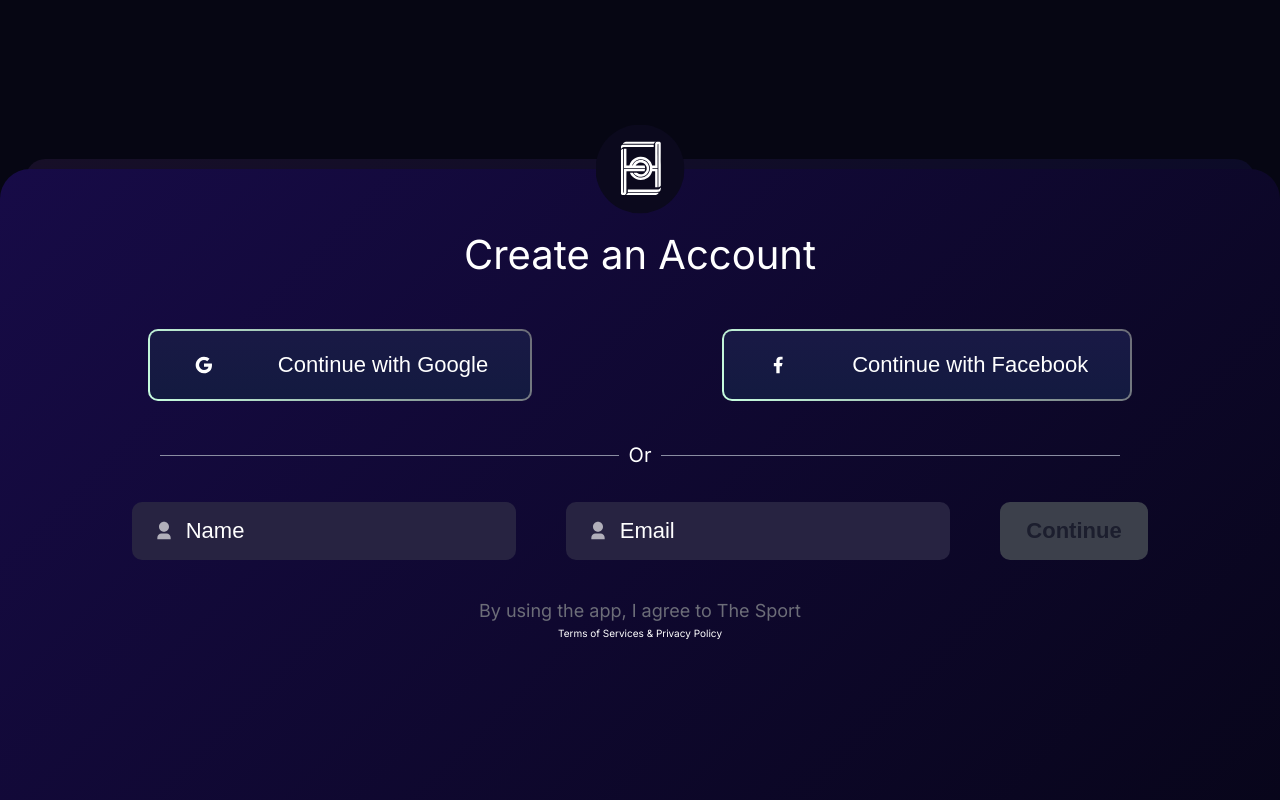
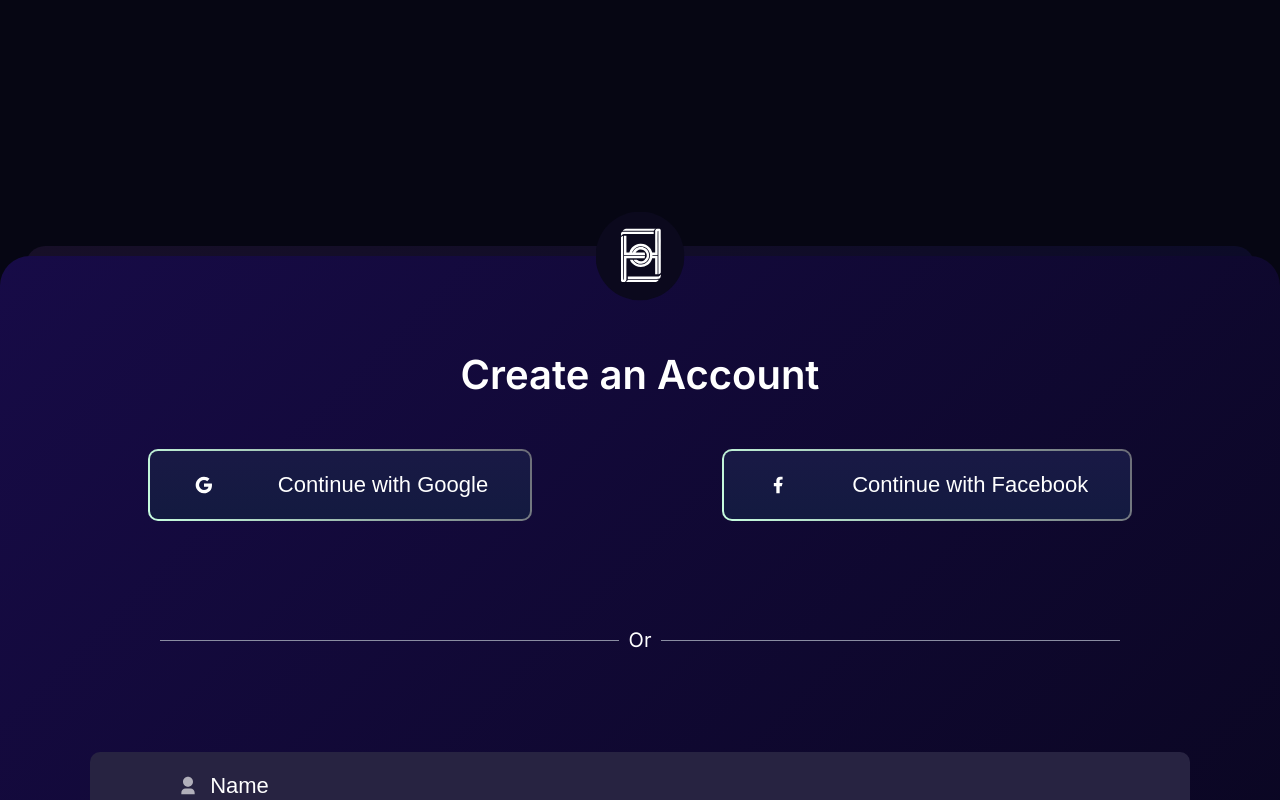
Before and after one commit to kuldip-trentium/login-formui, a React (Create React App) app: page / in a window 1280 px wide. Shown: the top 800 px of the page. Built offline with nearby package versions, Linux system fonts and the light colour scheme.

Commit message:
update : add some styling and formik in ui

```diff
--- a/package.json
+++ b/package.json
@@ -6,10 +6,12 @@
     "@testing-library/jest-dom": "^5.17.0",
     "@testing-library/react": "^13.4.0",
     "@testing-library/user-event": "^13.5.0",
+    "formik": "^2.4.3",
     "react": "^18.2.0",
     "react-dom": "^18.2.0",
     "react-scripts": "5.0.1",
-    "web-vitals": "^2.1.4"
+    "web-vitals": "^2.1.4",
+    "yup": "^1.2.0"
   },
   "scripts": {
     "start": "react-scripts start",
--- /dev/null
+++ b/src/assets/css/font.css
@@ -0,0 +1,28 @@
+@font-face {
+  font-family: 'Inter';
+  src: url('https://fonts.googleapis.com/css2?family=Inter:wght@100;200;300;400;500;600;700;800;900&display=swap')
+    format('woff2');
+  font-weight: 400;
+  font-style: normal;
+}
+@font-face {
+  font-family: 'Inter';
+  src: url('https://fonts.googleapis.com/css2?family=Inter:wght@100;200;300;400;500;600;700;800;900&display=swap')
+    format('woff2');
+  font-weight: 600;
+  font-style: regular;
+}
+@font-face {
+  font-family: 'Inter';
+  src: url('https://fonts.googleapis.com/css2?family=Inter:wght@100;200;300;400;500;600;700;800;900&display=swap')
+    format('woff2');
+  font-weight: 800;
+  font-style: medium;
+}
+@font-face {
+  font-family: 'Inter';
+  src: url('https://fonts.googleapis.com/css2?family=Inter:wght@100;200;300;400;500;600;700;800;900&display=swap')
+    format('woff2');
+  font-weight: 900;
+  font-style: dark;
+}
--- a/src/assets/css/variable.css
+++ b/src/assets/css/variable.css
@@ -3,10 +3,7 @@
   --primary-color: #ffffff;
   --login-page-color: #060613;
   --input-bg-color: #272341;
-  --continue-btn-bg-color: #3d414b;
-  --continue-btn-text-color: #1c1e2e;
+  --regular-btn-text-color: #1c1e2e;
   --normal-text-color: #6c6d78;
-  --first-border-gradiant: #181b47;
-  --second-border-gradiant: #12173e;
   --or-color: #8a8da2;
 }
--- a/src/atoms/Text/text.css
+++ b/src/atoms/Text/text.css
@@ -1,6 +1,7 @@
 .form-heading {
   color: var(--primary-color);
   font-size: 21px;
+  font-weight: 600;
 
   @media (max-width: 1800px) {
     font-size: 50px;
--- a/src/atoms/buttons/button.css
+++ b/src/atoms/buttons/button.css
@@ -71,8 +71,12 @@
   );
   border-radius: 10px;
   padding: 15px 20px;
+  @media (max-width: 1800px) {
+    width: 83%;
+    margin: 10px auto;
+  }
   @media (max-width: 800px) {
-    width: 84%;
+    width: 83%;
     margin: 10px auto;
   }
   @media (max-width: 600px) {
@@ -84,7 +88,7 @@
   background: none;
   border: none;
   margin: auto;
-  color: var(--continue-btn-text-color);
+  color: var(--regular-btn-text-color);
   font-weight: 800;
   @media (max-width: 1800px) {
     font-size: 24px;
--- a/src/atoms/inputs/Input.js
+++ b/src/atoms/inputs/Input.js
@@ -1,35 +1,26 @@
 import React from 'react'
 import user from '../../assets/images/User.svg'
 import './input.css'
-import {useFormik} from 'formik';
-import * as Yup from 'yup';
+// import {useFormik} from 'formik';
+// import * as Yup from 'yup';
+import {Field, ErrorMessage} from 'formik';
 
 const Input = (props) => {
-  const formik = useFormik({
-    initialValues: {
-      [props.name]: '',
-    },
-    validationSchema: Yup.object({
-      [props.name]: Yup.string().required(`${props.placeholder} is required`),
-    }),
-    onSubmit: (values) => {
-      // Handle form submission here
-      console.log('Form values:', values);
-    },
-  });
   return (
+    <>
       <div className='name-email-input'>
-      <img src={user} alt='name-logo' />
-      {/* <input type={props.type} placeholder={props.placeholder} /> */}
-      <input
+        <img src={user} alt='user img' />
+        <Field
           type={props.type}
           placeholder={props.placeholder}
           name={props.name}
-        onChange={formik.handleChange}
-        onBlur={formik.handleBlur}
-        value={formik.values[props.name]}
+          id={props.name}
+          className='formik-input'
+          style={{color: 'white'}}
         />
       </div>
+      <ErrorMessage name={props.name} component='div' className='error-message' />
+    </>
   )
 }
 
--- a/src/atoms/inputs/input.css
+++ b/src/atoms/inputs/input.css
@@ -7,14 +7,15 @@
   border-radius: 10px;
   background-color: var(--input-bg-color) !important;
   gap: 10px;
-
+  padding: 20px 50px 20px 0px;
+  margin: 4px auto;
   @media (max-width: 1800px) {
-    width: 30%;
+    width: 82%;
+    margin: 50px auto;
   }
   @media (max-width: 800px) {
-    width: 82%;
+    width: 81%;
     margin: 5px auto;
-    padding: 20px 50px 20px 0px;
   }
   @media (max-width: 600px) {
     width: 74%;
@@ -61,3 +62,6 @@
   border-color: transparent;
   color: var(--primary-color);
 }
+.error-message {
+  color: #dfccfb;
+}
--- a/src/atoms/seperator/seperator.css
+++ b/src/atoms/seperator/seperator.css
@@ -2,6 +2,12 @@
 
 .seperator {
   margin: 35px 0px;
+  @media (max-width: 1800px) {
+    margin: 100px 0px;
+  }
+  @media (max-width: 800px) {
+    margin: 60px 0px;
+  }
   @media (max-width: 600px) {
     margin: 50px 0px;
   }
@@ -18,10 +24,10 @@ p {
     width: 75%;
   }
   @media (max-width: 1200px) {
-    width: 82%;
+    width: 85%;
   }
   @media (max-width: 800px) {
-    width: 88%;
+    width: 86%;
   }
   @media (max-width: 600px) {
     width: 83%;
--- a/src/molecules/loginWithCustomInput/LoginCustomInput.js
+++ b/src/molecules/loginWithCustomInput/LoginCustomInput.js
@@ -2,23 +2,18 @@ import React from 'react'
 import Input from '../../atoms/inputs/Input'
 import './logincustominput.css'
 import Button from '../../atoms/buttons/Button'
-// import {Formik, Form} from 'formik';
-// import * as Yup from 'yup';
+import {Formik, Form} from 'formik';
+import * as Yup from 'yup';
 
 
 const LoginCustomInput = () => {
-  // const handleSubmit = (values) => {
-  //   // Handle form submission logic here
-  //   console.log(values);
-  // };
+  const handleSubmit = (values) => {
+    console.log(values);
+  };
   return (
     <>
       <div className='custom-inputs'>
-        <Input type='text' placeholder='Name' />
-        <Input type='email' placeholder='Email' />
-        <Button text='Continue'></Button>
-
-        {/* <Formik
+        <Formik
           initialValues={{
             name: '',
             email: '',
@@ -32,9 +27,9 @@ const LoginCustomInput = () => {
           <Form>
             <Input type='text' placeholder='Name' name='name' />
             <Input type='email' placeholder='Email' name='email' />
-            <Button type='submit' text='Continue' handleSubmit={handleSubmit}>Continue</Button>
+            <Button type='submit' text='Continue'>Continue</Button>
           </Form>
-        </Formik> */}
+        </Formik>
 
       </div>
 
--- a/src/molecules/loginWithCustomInput/logincustominput.css
+++ b/src/molecules/loginWithCustomInput/logincustominput.css
@@ -1,10 +1,5 @@
-.custom-inputs {
+.custom-inputs form {
   margin: 10px auto;
-  @media (max-width: 1800px) {
-    display: flex;
-    justify-content: center;
-    gap: 50px;
-  }
   @media (max-width: 800px) {
     display: flex;
     flex-direction: column;
--- a/src/organics/loginForm/loginpage.css
+++ b/src/organics/loginForm/loginpage.css
@@ -2,5 +2,16 @@
 .login-form-fields {
   position: relative;
   background: transparent;
-  padding-top: 230px;
+  @media (max-width: 1800px) {
+    padding-top: 350px;
+  }
+  @media (max-width: 800px) {
+    padding-top: 250px;
+  }
+  @media (max-width: 600px) {
+    padding-top: 250px;
+  }
+  @media (max-width: 400px) {
+    padding-top: 230px;
+  }
 }
--- a/src/pages/Login.js
+++ b/src/pages/Login.js
@@ -7,11 +7,7 @@ const Login = () => {
   return (
     <div className='screen'>
       <LoginTemplate />
-
     </div >
-
-
   )
 }
-
 export default Login
```
Also changed, not shown: 1 other file (tests, documents, lock files or other folders). Lines whose indentation alone changed are shown as unchanged.
